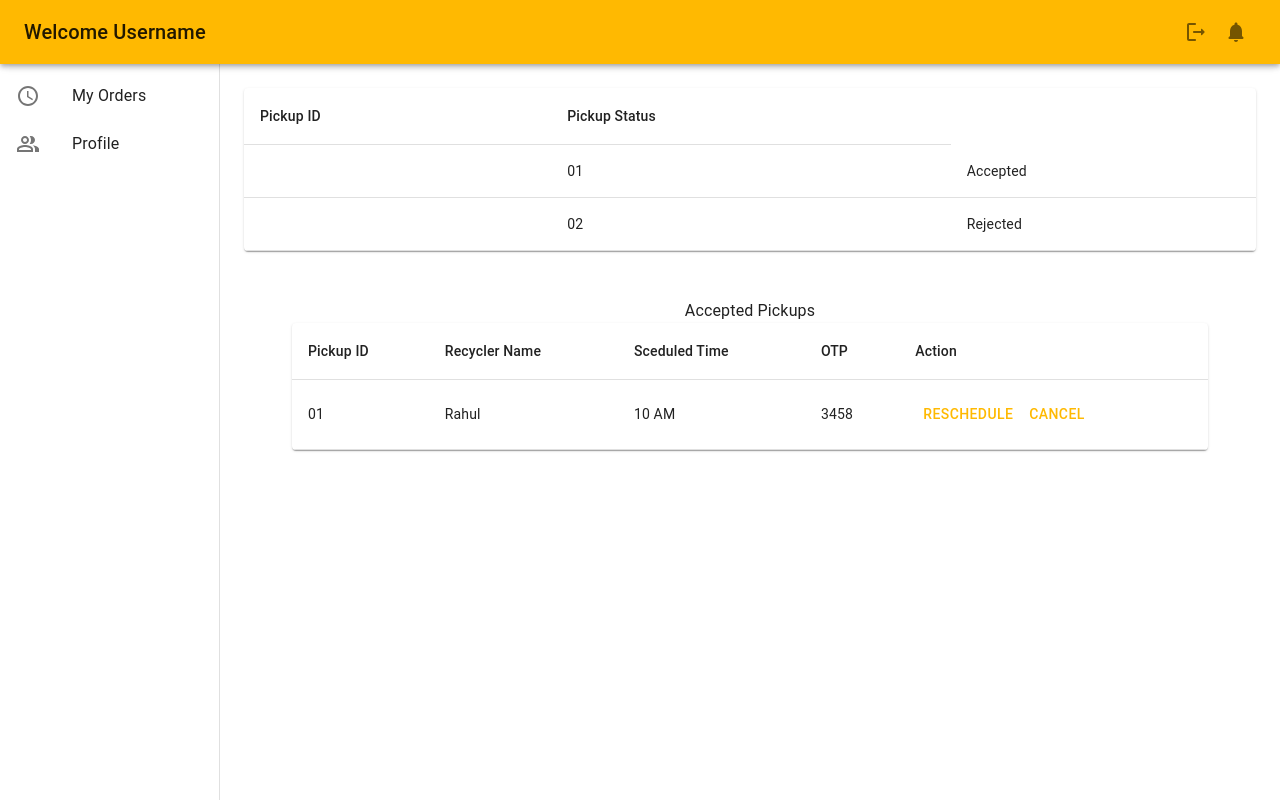
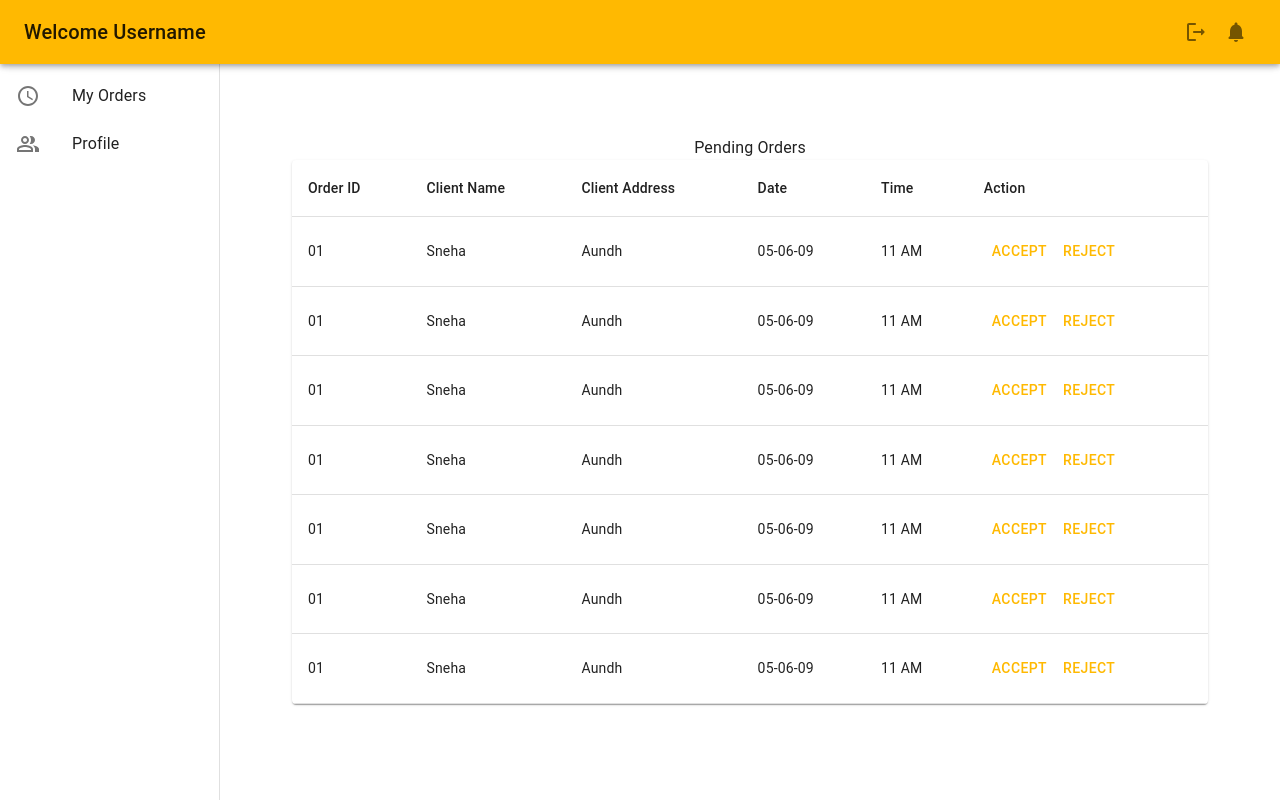
Before and after one commit to Ishikaa-Pitti/client, a React (Create React App) app: page /dashboardr in a window 1280 px wide. Built offline with nearby package versions, Linux system fonts and the light colour scheme.

Commit message:
Recycler Dashboard orders page done

```diff
--- /dev/null
+++ b/src/components/recyclerDashboard/myorders.js
@@ -0,0 +1,63 @@
+import * as React from 'react';
+import Table from '@mui/material/Table';
+import TableBody from '@mui/material/TableBody';
+import TableCell from '@mui/material/TableCell';
+import TableContainer from '@mui/material/TableContainer';
+import TableHead from '@mui/material/TableHead';
+import TableRow from '@mui/material/TableRow';
+import Paper from '@mui/material/Paper';
+import Box from '@mui/material/Box';
+import { Button, Typography } from "@mui/material";
+function createData(id, clientName, clientAddress, Date, Time) {
+    return {id, clientName, clientAddress, Date, Time};
+  }
+  const rows = [
+    createData('01','Sneha', 'Aundh', '05-06-09', '11 AM'),
+    createData('01','Sneha', 'Aundh', '05-06-09', '11 AM'),
+    createData('01','Sneha', 'Aundh', '05-06-09', '11 AM'),
+    createData('01','Sneha', 'Aundh', '05-06-09', '11 AM'),
+    createData('01','Sneha', 'Aundh', '05-06-09', '11 AM'),
+    createData('01','Sneha', 'Aundh', '05-06-09', '11 AM'),
+    createData('01','Sneha', 'Aundh', '05-06-09', '11 AM'),
+
+  ];
+const Myorders = () => {
+    return(
+        <Box padding={6}>
+    <Typography>
+            Pending Orders
+    </Typography>
+    <TableContainer component={Paper}>
+      <Table sx={{ minWidth: 650 }} size="medium">
+        <TableHead>
+          <TableRow>
+            <TableCell>Order ID</TableCell>
+            <TableCell> Client Name</TableCell>
+            <TableCell>Client Address</TableCell>
+            <TableCell>Date</TableCell>
+            <TableCell>Time</TableCell>
+            <TableCell>Action </TableCell>
+          </TableRow>
+        </TableHead>
+        <TableBody>
+          {rows.map((rows) => (
+            <TableRow
+              key={rows.name}
+            >
+
+              <TableCell align="left">{rows.id}</TableCell>
+              <TableCell align="left">{rows.clientName}</TableCell>
+              <TableCell align="left">{rows.clientAddress}</TableCell>
+              <TableCell align="left">{rows.Date}</TableCell>
+              <TableCell align="left">{rows.Time}</TableCell>
+
+              <TableCell><Button>Accept</Button><Button>Reject</Button></TableCell>
+            </TableRow>
+          ))}
+        </TableBody>
+        </Table>
+        </TableContainer>
+        </Box>
+    )
+}
+export default Myorders;
--- a/src/components/recyclerDashboard/recyclerSidebar.js
+++ b/src/components/recyclerDashboard/recyclerSidebar.js
@@ -10,6 +10,7 @@ import ListItemText from '@mui/material/ListItemText';
 import ScheduleOutlinedIcon from '@mui/icons-material/ScheduleOutlined';
 import PeopleAltOutlinedIcon from '@mui/icons-material/PeopleAltOutlined';
 import PickupSchedule from '../clientDashboard/pickupSchedule';
+import Myorders from './myorders';
 const drawerWidth = 220;
 const RecyclerSidebar = () => {
     //const [isCollapsed, setIsCollapsed] = useState(false);
@@ -50,7 +51,7 @@ const RecyclerSidebar = () => {
     </Drawer>
     <Box component="main" sx={{ flexGrow: 1, p: 3 }}>
         <Toolbar/>
-        <PickupSchedule />
+        <Myorders />
     </Box>
     </Box>
 
```
